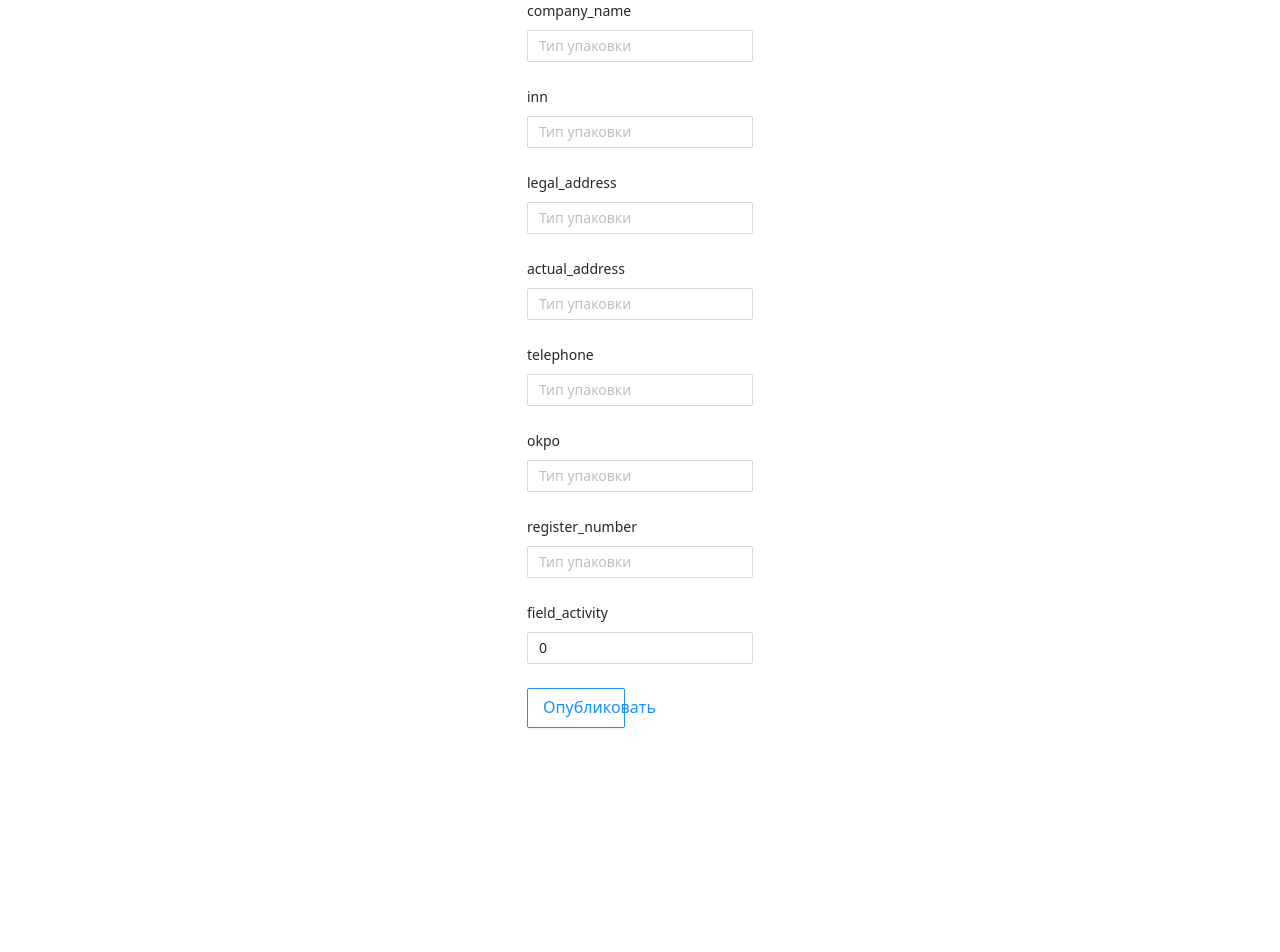
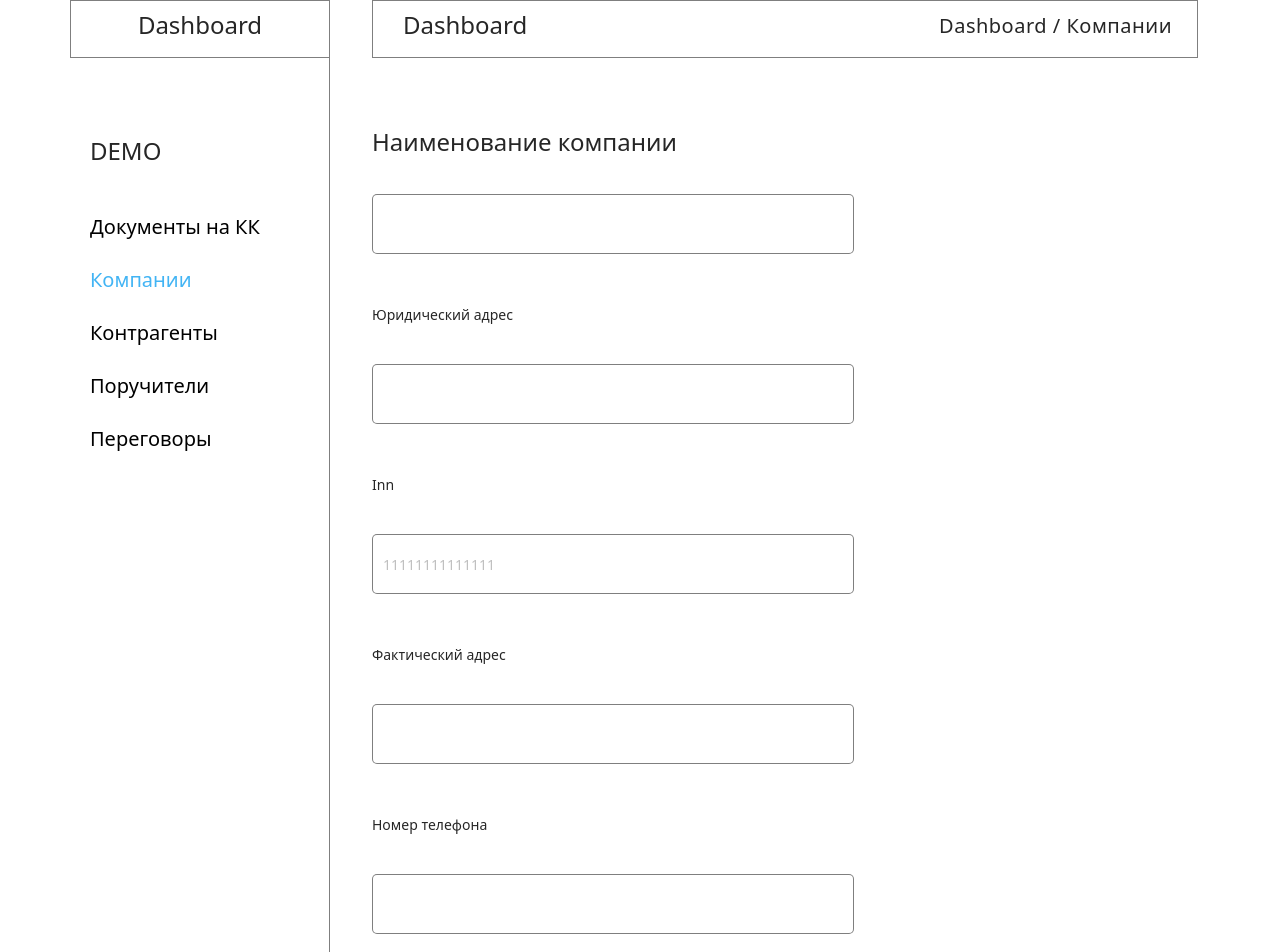
Before and after one commit to AidanaTur7777/srm, a React (Create React App) app: page /companies in a window 1280 px wide. Shown: the top 952 px of the page. Before the commit the page ends 800 px from the top, so only its background shows below. Built offline with nearby package versions, Linux system fonts and the light colour scheme.

Commit message:
compony page

```diff
--- a/src/features/company/companySlise.js
+++ b/src/features/company/companySlise.js
@@ -33,6 +33,30 @@ export const fetchCompany = createAsyncThunk(
     }
 )
 
+export const fetchActivity = createAsyncThunk(
+    'activity',
+    async ({ id, activites_add }, { rejectWithValue }) => {
+        try {
+            const config = {
+                headers: {
+                    'Content-Type': 'application/json',
+                },
+            }
+
+            await axios.post(
+                `https://baitushumdemo.herokuapp.com/crm/api/activity`,
+                { id, activites_add },
+                config
+            )
+        } catch (error) {
+            if (error.response && error.response.data.message) {
+                return rejectWithValue(error.response.data.message)
+            } else {
+                return rejectWithValue(error.message)
+            }
+        }
+    }
+)
 const initialState = {
     loading: false,
     error: null,
@@ -57,6 +81,19 @@ const companiesSlise = createSlice({
             state.loading = false
             state.error = payload
         },
+        [fetchActivity.pending]: (state) => {
+            state.loading = true
+            state.error = null
+        },
+        [fetchActivity.fulfilled]: (state, { payload }) => {
+            state.loading = false
+            state.userInfo = payload
+            state.userToken = payload.userToken
+        },
+        [fetchActivity.rejected]: (state, { payload }) => {
+            state.loading = false
+            state.error = payload
+        },
     },
 })
 
--- a/src/features/user/userActions.js
+++ b/src/features/user/userActions.js
@@ -17,6 +17,7 @@ export const userLogin = createAsyncThunk(
         config
       )
       localStorage.setItem('userToken', data.userToken)
+      localStorage.setItem('token', data.token)
 
       return data
     } catch (error) {
--- a/src/pages/Companies/Companies.jsx
+++ b/src/pages/Companies/Companies.jsx
@@ -116,11 +116,18 @@
 
 // export default Companies;
 
-import React, { useEffect } from 'react'
+import React, { useEffect, useState } from 'react'
 import { Form, Input, Button, Row, Col } from 'antd'
 import classes from './companies.module.scss'
 import { useDispatch } from 'react-redux'
-import { fetchCompany } from '../../features/company/companySlise'
+import {
+  fetchActivity,
+  fetchCompany,
+} from '../../features/company/companySlise'
+import Layout from '../../Layout/Layout'
+import cl from './companies.module.scss'
+import Modal from 'antd/lib/modal/Modal'
+import { IoIosAddCircleOutline } from 'react-icons/io'
 
 const _initialValues = {
   company_name: '',
@@ -133,8 +140,13 @@ const _initialValues = {
   field_activity: 0,
 }
 
-const ProductForm = ({ onSubmit, defaultValues = _initialValues }) => {
+const initialValuesActive = {
+  activites_add: '',
+}
+
+const ProductForm = ({ defaultValues = _initialValues }) => {
   const initialValues = {
+    ...initialValuesActive,
     ..._initialValues,
     ...defaultValues,
   }
@@ -142,11 +154,29 @@ const ProductForm = ({ onSubmit, defaultValues = _initialValues }) => {
 
   useEffect(() => {
     dispatch(fetchCompany())
+    dispatch(fetchActivity())
   }, [dispatch])
   const handleSubmit = (data) => {
     dispatch(fetchCompany(data))
   }
+  const [isModalOpen, setIsModalOpen] = useState(false)
+
+  const showModal = () => {
+    setIsModalOpen(true)
+  }
+  const handleCancel = () => {
+    setIsModalOpen(false)
+  }
+
+  const handleOk = (data) => {
+    dispatch(fetchActivity(data))
+    console.log(data)
+    setIsModalOpen(false)
+  }
+
   return (
+    <Layout>
+      <div className={cl.companies}>
         <Form
           onFinish={handleSubmit}
           layout="vertical"
@@ -159,49 +189,111 @@ const ProductForm = ({ onSubmit, defaultValues = _initialValues }) => {
             value: initialValues[key],
           }))}
         >
-      <Form.Item label="company_name" name="company_name">
+          <Form.Item className={cl.companies__category} name="company_name">
+            <h2 className={cl.companies__title}>Наименование компании</h2>
             <Input
+              className={cl.companies__input}
               id="company_name"
               name="company_name"
-          placeholder="Тип упаковки"
             />
           </Form.Item>
-      <Form.Item label="inn" name="inn">
-        <Input id="inn" name="inn" placeholder="Тип упаковки" />
-      </Form.Item>
-      <Form.Item label="legal_address" name="legal_address">
+          <Form.Item
+            className={cl.companies__category}
+            label="Юридический адрес"
+            name="legal_address"
+          >
             <Input
+              className={cl.companies__input}
               id="legal_address"
               name="legal_address"
-          placeholder="Тип упаковки"
             />
           </Form.Item>
-      <Form.Item label="actual_address" name="actual_address">
+          <Form.Item className={cl.companies__category} label="Inn" name="inn">
             <Input
+              className={cl.companies__input}
+              id="inn"
+              name="inn"
+              placeholder="11111111111111"
+              type="number"
+            />
+          </Form.Item>
+          <Form.Item
+            className={cl.companies__category}
+            label="Фактический адрес"
+            name="actual_address"
+          >
+            <Input
+              className={cl.companies__input}
               id="actual_address"
               name="actual_address"
-          placeholder="Тип упаковки"
             />
           </Form.Item>
-      <Form.Item label="telephone" name="telephone">
-        <Input id="telephone" name="telephone" placeholder="Тип упаковки" />
+          <Form.Item
+            className={cl.companies__category}
+            label="Номер телефона"
+            name="telephone"
+          >
+            <Input
+              className={cl.companies__input}
+              id="telephone"
+              name="telephone"
+              type="tel"
+            />
           </Form.Item>
-      <Form.Item label="okpo" name="okpo">
-        <Input id="okpo" name="okpo" placeholder="Тип упаковки" />
+          <Form.Item
+            className={cl.companies__category}
+            label="Okpo"
+            name="okpo"
+          >
+            <Input
+              className={cl.companies__input}
+              id="okpo"
+              name="okpo"
+              type="number"
+            />
           </Form.Item>
-      <Form.Item label="register_number" name="register_number">
+          <Form.Item
+            className={cl.companies__category}
+            label="Регистрационный номер"
+            name="register_number"
+          >
             <Input
+              className={cl.companies__input}
               id="register_number"
               name="register_number"
-          placeholder="Тип упаковки"
             />
           </Form.Item>
-      <Form.Item label="field_activity" name="field_activity">
+          <Form.Item
+            className={cl.companies__category}
+            label="Cфера деятельности"
+            name="field_activity"
+          >
             <Input
+              className={cl.companies__input}
               id="field_activity"
               name="field_activity"
-          placeholder="Тип упаковки"
+              type="number"
             />
+
+            <IoIosAddCircleOutline onClick={showModal} />
+            <Modal
+              title="Basic Modal"
+              open={isModalOpen}
+              onOk={handleOk}
+              onCancel={handleCancel}
+            >
+              <Form.Item
+                className={cl.companies__category}
+                label="Cфера деятельности"
+                name="activites_add"
+              >
+                <Input
+                  className={cl.companies__input}
+                  id="activites_add"
+                  name="activites_add"
+                />
+              </Form.Item>
+            </Modal>
           </Form.Item>
           <Row gutter={30} className={classes.form_button}>
             <Col span={12}>
@@ -217,7 +309,19 @@ const ProductForm = ({ onSubmit, defaultValues = _initialValues }) => {
               </Button>
             </Col>
           </Row>
+          <Modal
+            // visible={open}
+            // closable={false}
+            // wrapClassName={`modal ${loading ? 'pending' : ''}`}
+            // style={{ top: 144, left: -10, borderRadius: 30, padding: 0 }}
+            // footer={null}
+            // width={1190}
+            // onCancel={handleCloseModal}
+            // onOk={handleOpenModal}
+          ></Modal>
         </Form>
+      </div>
+    </Layout>
   )
 }
 
```
Lines whose indentation alone changed are shown as unchanged.
